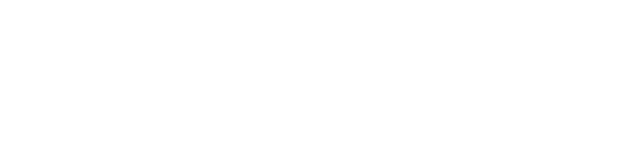
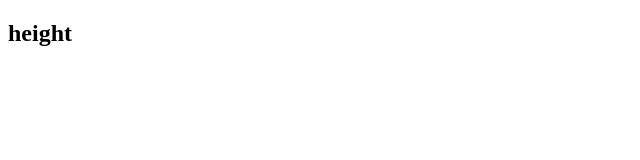
Before and after one commit to nickchougule/localrepo, a plain HTML site: page index.html in a window 1280 px wide. Shown: the whole page, without its empty margins (0-640 px from the left). Drawn offline with Linux system fonts and the light colour scheme.

Commit message:
added h2 tag

```diff
--- a/index.html
+++ b/index.html
@@ -6,6 +6,6 @@
     <title>Document</title>
 </head>
 <body>
-
+    <h2>height</h2>
 </body>
 </html>
```
